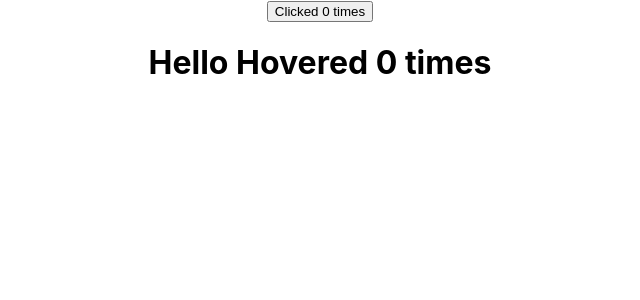
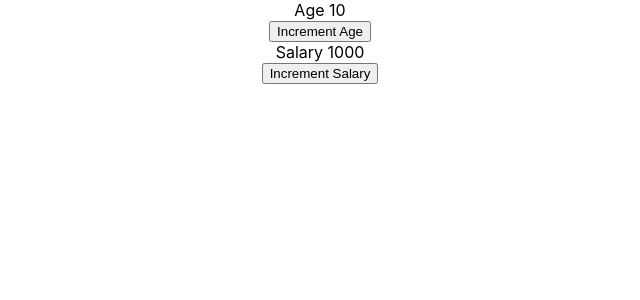
Before and after one commit to Ankur9669/react-important-concepts, a React (Create React App) app: page / in a window 1280 px wide. Shown: the top 300 px of the page, without its empty margins (320-960 px from the left). Built offline with nearby package versions, Linux system fonts and the light colour scheme.

Commit message:
add: added usecallback hook example

```diff
--- a/src/App.js
+++ b/src/App.js
@@ -1,13 +1,13 @@
-import logo from './logo.svg';
-import './App.css';
-import FunctionalComponent from './components/FunctionalComponent';
-import ClassComponent from './components/ClassComponent'
-import StatesInClassComponent from './components/StatesInClassComponent'
-import React, { Component } from 'react';
-import CounterComponent from './components/CounterComponent';
-import ClickEventInAFunctionalComp from './components/ClickEventInAFunctionalComp';
-import ClickEventInAClassComp from './components/ClickEventInAClassComp';
-import ParentComponent from './PassingMethodAsAParameterToChildComponent/ParentComponent';
+import logo from "./logo.svg";
+import "./App.css";
+import FunctionalComponent from "./components/FunctionalComponent";
+import ClassComponent from "./components/ClassComponent";
+import StatesInClassComponent from "./components/StatesInClassComponent";
+import React, { Component } from "react";
+import CounterComponent from "./components/CounterComponent";
+import ClickEventInAFunctionalComp from "./components/ClickEventInAFunctionalComp";
+import ClickEventInAClassComp from "./components/ClickEventInAClassComp";
+import ParentComponent from "./PassingMethodAsAParameterToChildComponent/ParentComponent";
 import GreetingComponent from "./ConditionalRendering/GreetingComponent";
 import List from "./ListRendering/ListContainer";
 import Inline from "./CssStyling/InlineCss";
@@ -16,19 +16,19 @@ import StyledModule from "./CssStyling/StylesModules";
 import Form from "./Forms/Form";
 import LifecycleMethods from "./lifecycleMethods/LifecycleMetods";
 import ParentComponent1 from "./PureComponents/ParentComponent";
-import Purecomponent from './PureComponents/Purecomponent';
+import Purecomponent from "./PureComponents/Purecomponent";
 import ParentComponent2 from "./MemoFunctionalComponent/ParentComponent";
 import RefComponent from "./RefsInReact/RefComponent";
 import ClassComponentForRef from "./RefsInReact/RefOnAClassComponent/ClassComponentForRef";
-import ClickCounter from './components/HigherOrderComponents/ClickCounter';
-import HoverCounter from './components/HigherOrderComponents/HoverCounter';
+import ClickCounter from "./components/HigherOrderComponents/ClickCounter";
+import HoverCounter from "./components/HigherOrderComponents/HoverCounter";
+import { ParentComponent as ParentComponentUseCallBack } from "./UseCallBackHook/ParentComponent";
 
 //stateless functional component
 function App() {
   return (
     <div className="App">
-
-    {/* We can send the properties in the components like this react will bundle all into
+      {/* We can send the properties in the components like this react will bundle all into
     objects, we can send as many properties we want
 
     <FunctionalComponent name = "Ankur" type = "Hello">
@@ -38,7 +38,7 @@ function App() {
       <button>Action</button>
     </ClassComponent>*/}
 
-    {/*<StatesInClassComponent/>*
+      {/*<StatesInClassComponent/>*
     {<CounterComponent/>}
     <ClickEventInAFunctionalComp/>
     <ClickEventInAClassComp/>8
@@ -54,8 +54,10 @@ function App() {
     <ParentComponent2/>
     <RefComponent/>
     <ClassComponentForRef/>*/}
-    <ClickCounter/>
-    <HoverCounter/>
+      {/* <ClickCounter/>
+    <HoverCounter/> */}
+
+      <ParentComponentUseCallBack />
     </div>
   );
 }
--- /dev/null
+++ b/src/UseCallBackHook/Button.js
@@ -0,0 +1,9 @@
+import React from "react";
+
+function Button(props) {
+  const { buttonText, clickFunction } = props;
+  console.log(`buttonClicked ${buttonText}`);
+  return <button onClick={clickFunction}>{buttonText}</button>;
+}
+
+export default React.memo(Button);
--- /dev/null
+++ b/src/UseCallBackHook/ParentComponent.js
@@ -0,0 +1,28 @@
+import React, { useState, useCallback } from "react";
+import Button from "./Button";
+import Title from "./Title";
+
+function ParentComponent() {
+  const [age, setAge] = useState(10);
+  const [salary, setSalary] = useState(1000);
+
+  // This increases the performace as when the age will change than only callback would return new value
+  const incrementAge = useCallback(() => {
+    setAge((age) => age + 1);
+  }, [age]);
+
+  const incrementSalary = useCallback(() => {
+    setSalary((salary) => salary + 1000);
+  }, [salary]);
+  return (
+    <div>
+      <Title title={`Age ${age}`} />
+      <Button buttonText="Increment Age" clickFunction={incrementAge} />
+
+      <Title title={`Salary ${salary}`} />
+      <Button buttonText="Increment Salary" clickFunction={incrementSalary} />
+    </div>
+  );
+}
+
+export { ParentComponent };
--- /dev/null
+++ b/src/UseCallBackHook/Title.js
@@ -0,0 +1,8 @@
+import React from "react";
+
+function Title(props) {
+  console.log("Rendering Titlte");
+  return <div>{props.title}</div>;
+}
+
+export default React.memo(Title);
```
